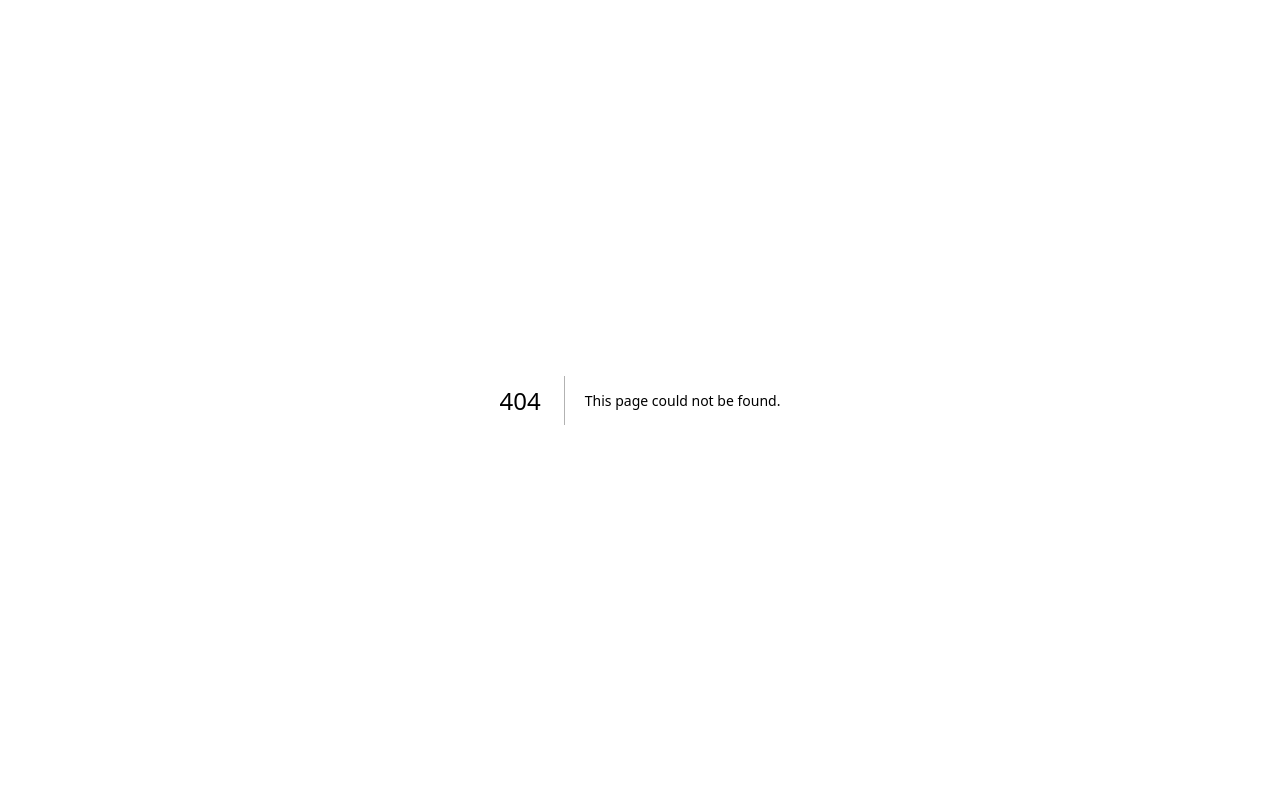
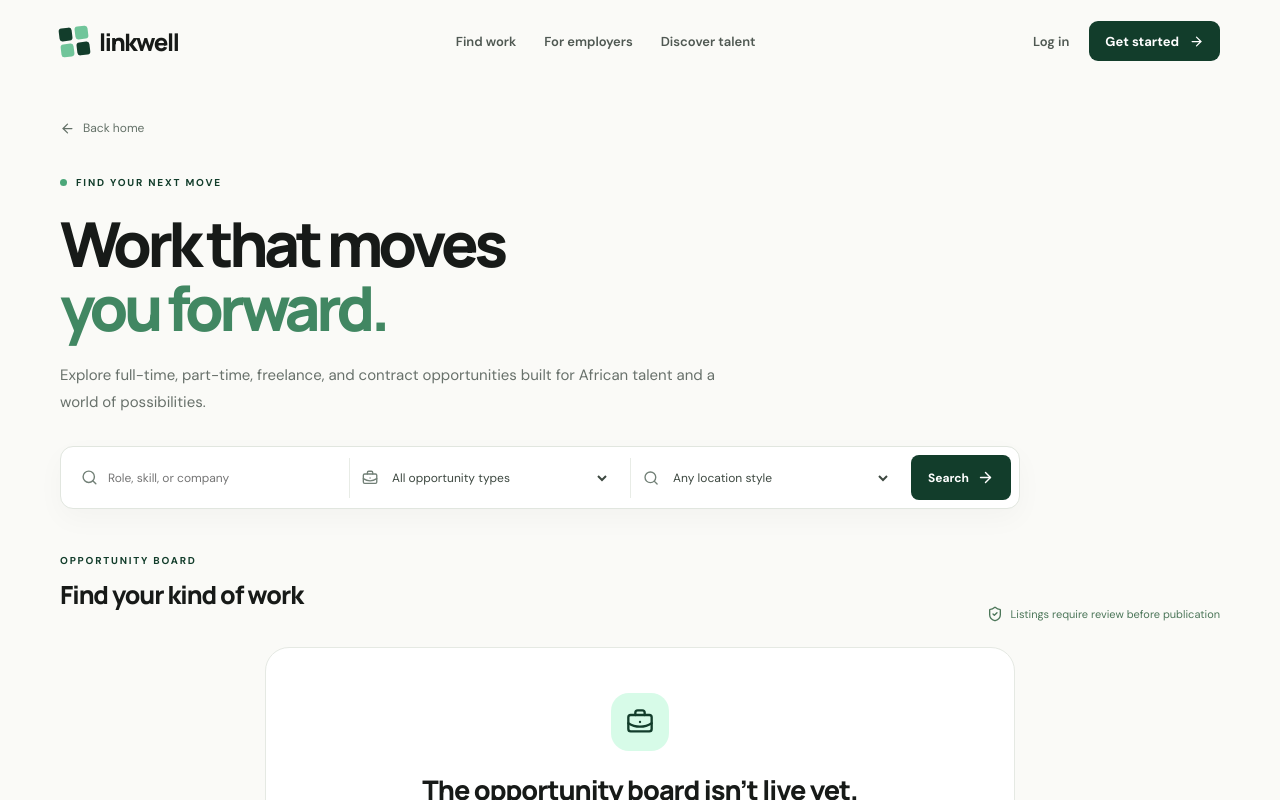
Before and after one commit to mrceogodwin/Linkwell, a Next.js app: page /jobs in a window 1280 px wide. Before the commit this address had no page. Shown: the top 800 px of the page. Built offline with nearby package versions, Linux system fonts and the light colour scheme.

Commit message:
feat: add searchable opportunity board foundation

```diff
--- /dev/null
+++ b/app/jobs/page.tsx
@@ -0,0 +1,16 @@
+import type { Metadata } from "next";
+import { ArrowLeft, ArrowRight, BriefcaseBusiness, Search, ShieldCheck } from "lucide-react";
+export const metadata: Metadata = { title: "Find work" };
+type SearchParams = Promise<{ q?: string; work?: string; type?: string; category?: string }>;
+export default async function JobsPage({ searchParams }: { searchParams: SearchParams }) {
+  const params = await searchParams;
+  const query = params.q ?? "";
+  const work = params.work ?? "";
+  const type = params.type ?? "";
+  const category = params.category ?? "";
+  return <main className="subpage"><header className="nav wrap"><a className="brand" href="/" aria-label="Linkwell home"><span className="brand-mark"><i/><i/><i/><i/></span><span>linkwell</span></a><nav className="desktop-nav"><a href="/jobs">Find work</a><a href="/companies">For employers</a><a href="/talent">Discover talent</a></nav><div className="nav-actions"><a className="sign-in" href="/sign-in">Log in</a><a className="button button-dark button-small" href="/sign-up">Get started <ArrowRight size={15}/></a></div></header>
+  <section className="jobs-hero wrap"><a className="back-link" href="/"><ArrowLeft size={15}/> Back home</a><div className="eyebrow"><span/> FIND YOUR NEXT MOVE</div><h1>Work that moves<br/><em>you forward.</em></h1><p>Explore full-time, part-time, freelance, and contract opportunities built for African talent and a world of possibilities.</p>
+  <form className="search-bar jobs-search" action="/jobs"><label><Search size={19}/><input name="q" defaultValue={query} placeholder="Role, skill, or company" aria-label="Role, skill, or company"/></label><label><BriefcaseBusiness size={18}/><select name="type" defaultValue={type} aria-label="Opportunity type"><option value="">All opportunity types</option><option>Full-time</option><option>Part-time</option><option>Freelance</option><option>Contract</option></select></label><label><Search size={18}/><select name="work" defaultValue={work} aria-label="Work arrangement"><option value="">Any location style</option><option value="Remote">Remote</option><option value="Hybrid">Hybrid</option><option value="On-site">On-site</option></select></label><button type="submit">Search <ArrowRight size={17}/></button></form></section>
+  <section className="wrap jobs-results"><div className="results-heading"><div><div className="eyebrow">OPPORTUNITY BOARD</div><h2>{query ? <>Results for “{query}”</> : category || "Find your kind of work"}</h2></div><span className="review-note"><ShieldCheck size={16}/> Listings require review before publication</span></div><div className="empty-state"><div className="empty-icon"><BriefcaseBusiness size={28}/></div><h3>The opportunity board isn’t live yet.</h3><p>{query || work || type || category ? "Your filters are captured in the URL, but there are no connected vacancy records to search yet." : "We will show approved vacancies here after employer accounts, listing submission, database storage and administrator review are connected."} We will not show invented sample vacancies as real jobs.</p><div className="empty-actions"><a className="button button-dark" href="/sign-up">Create an account <ArrowRight size={16}/></a><a className="button button-light" href="/companies">I’m hiring</a></div><small>Build stage · No live vacancies are being advertised</small></div></section>
+  <footer className="footer"><div className="wrap footer-bottom"><span>© {new Date().getFullYear()} Linkwell</span><a href="/">Back to home</a></div></footer></main>;
+}
```
